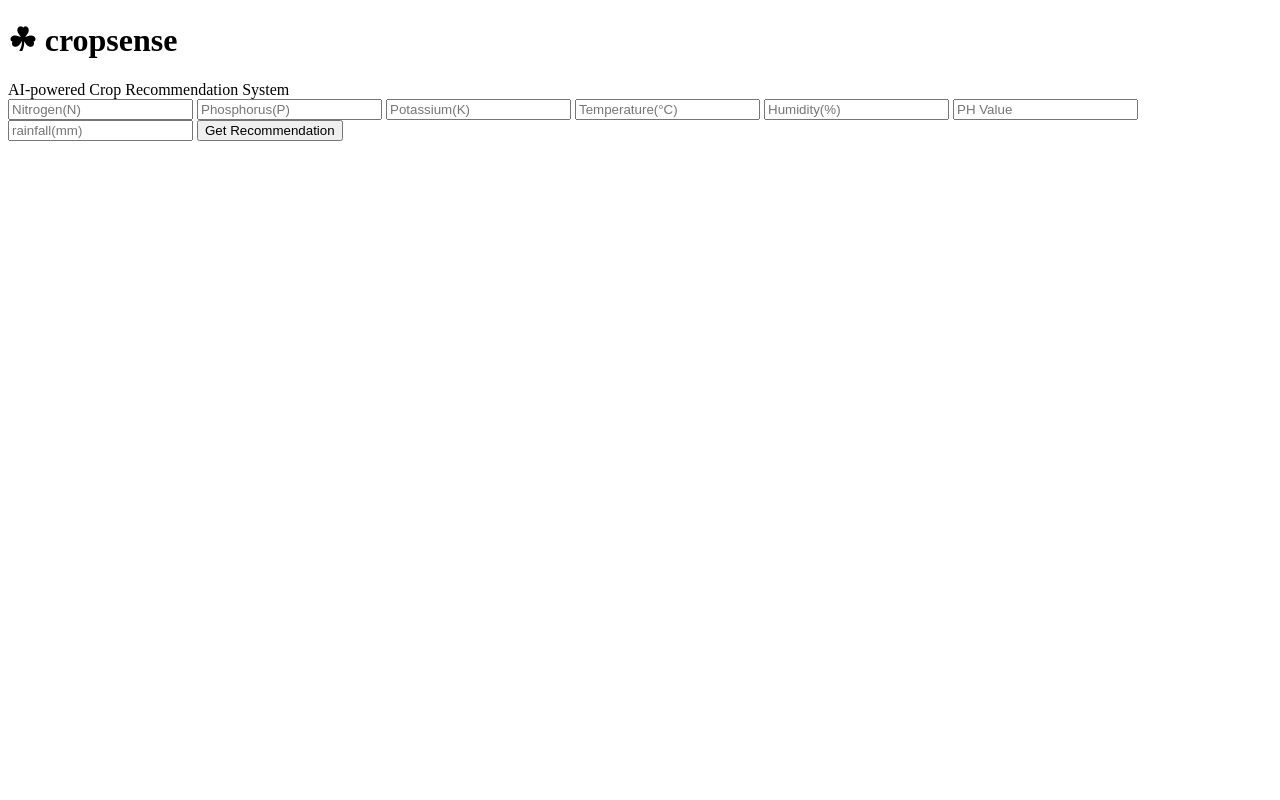
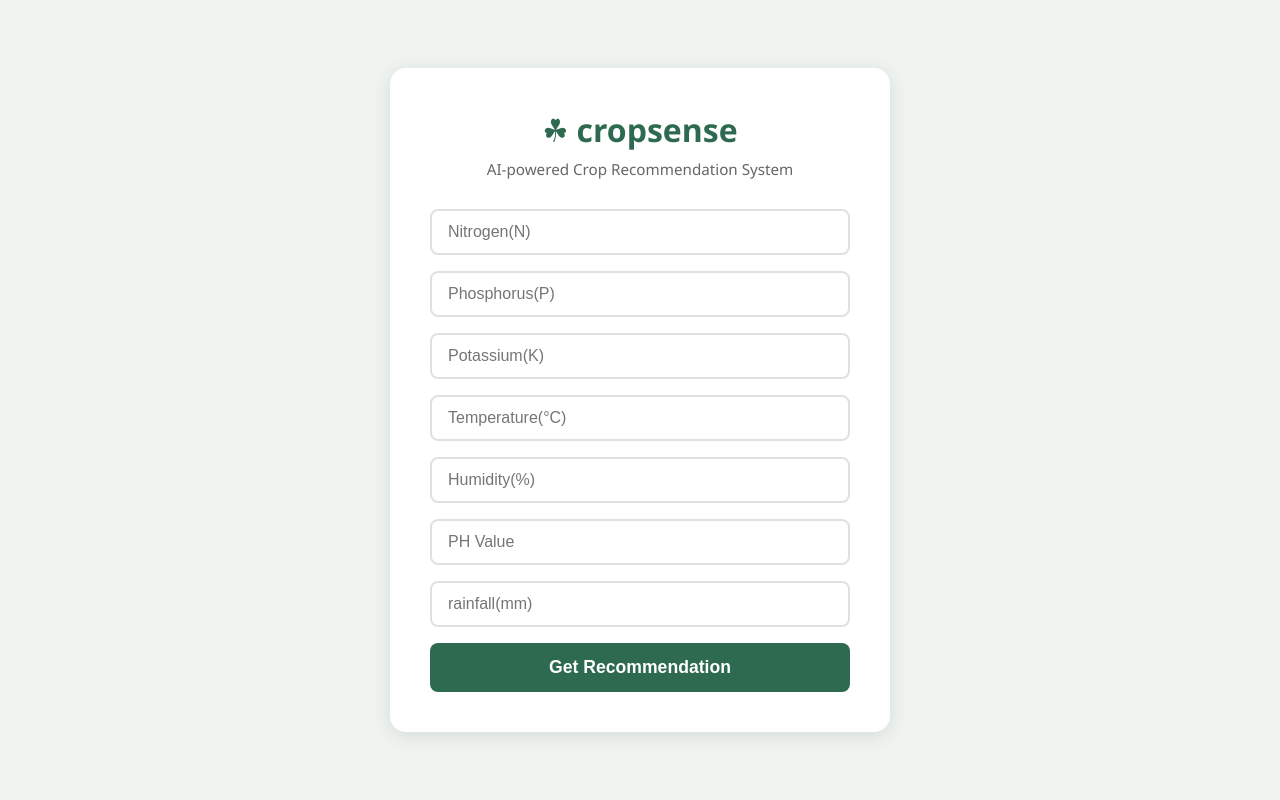
Before and after one commit to kamal-lochan-sahu/cropsense, a Python web app: template templates/index.html in a window 1280 px wide. Run offline with Jinja, Linux system fonts and the light colour scheme; the template is opened without the code that fills it, so the values that code supplies are empty.

Commit message:
day 2 : CSS styling complete for cropsense

```diff
--- /dev/null
+++ b/static/style.css
@@ -0,0 +1,95 @@
+/* ==== RESET & BASE ==== */
+*{
+    margin: 0;
+    padding: 0;
+    box-sizing: border-box;
+}
+
+body{
+    font-family: 'Segoe UI', Tahoma, Geneva, Verdana, sans-serif;
+    background-color: #f0f4f0;
+    color: #333;
+    min-height: 100vh;
+    display: flex;
+    align-items: center;
+    justify-content: center;
+}
+
+/* ==== CONTAINER === */
+
+.container{
+    background-color: #ffffff;
+    padding: 40px;
+    border-radius: 16px;
+    box-shadow: 0 4px 20px rgba(0, 0, 0, 0.1);
+    width: 100%;
+    max-width: 500px;
+}
+
+
+/* === HEADING === */
+
+h1{
+    color: #2d6a4f;
+    font-size: 2rem;
+    text-align: center;
+    margin-bottom: 8px;
+}
+
+p{
+    color: #666;
+    font-size: 0.95rem;
+    text-align: center;
+    margin-bottom: 30px;
+}
+
+/* === INPUT FIELDS === */
+
+input{
+    width: 100%;
+    padding: 12px 16px;
+    margin-bottom: 16px;
+    border: 2px solid #e0e0e0;
+    border-radius: 8px;
+    font-size: 1rem;
+    color: #333;
+    outline: none;
+    transition: border-color 0.3s;
+}
+
+input:focus{
+    border-color: #2d6a4f;
+}
+
+/* ==== BUTTON === */
+
+button{
+    width: 100%;
+    padding: 14px;
+    background-color: #2d6a4f;
+    color: #ffffff;
+    border: none;
+    border-radius: 8px;
+    font-size: 1.1rem;
+    font-weight: 600;
+    cursor: pointer;
+    transition: background-color 0.3s;
+}
+
+button:hover{
+    background-color: #1b4332;
+}
+
+/* ===== RESULT === */
+
+#result{
+    margin-top: 24px;
+    padding: 20px;
+    background-color: #d8f3dc;
+    border-radius: 8px;
+    text-align: center;
+    font-size: 1.2rem;
+    font-weight: 600;
+    color: #2d6a4f;
+    display: none;
+}
--- a/templates/index.html
+++ b/templates/index.html
@@ -4,11 +4,12 @@
     <meta charset="UTF-8">
     <meta name="viewport" content="width=device-width, initial-scale=1.0">
     <title>AI crop Recommendation</title>
+    <link rel="stylesheet" href="../static/style.css">
 </head>
 <body>
     <div class="container">
         <h1>☘ cropsense</h1>
-        <p1>AI-powered Crop Recommendation System</p1>
+        <p>AI-powered Crop Recommendation System</p>
         <form action="/predict" method="post" id="cropForm" >
             <input type="number" name="nitrogen" placeholder="Nitrogen(N)" id="nitrogen" required>
             <input type="number" name="phosphorus" placeholder="Phosphorus(P)" id="phosphorus" required>
@@ -18,7 +19,6 @@
             <input type="number" name="PH" placeholder="PH Value" id="PH" required>
             <input type="number" name="rainfall" placeholder="rainfall(mm)" id="rainfall" required>
             <button type="submit">Get Recommendation</button>
-
         </form>
         <div id="result"></div>
     </div>
```
